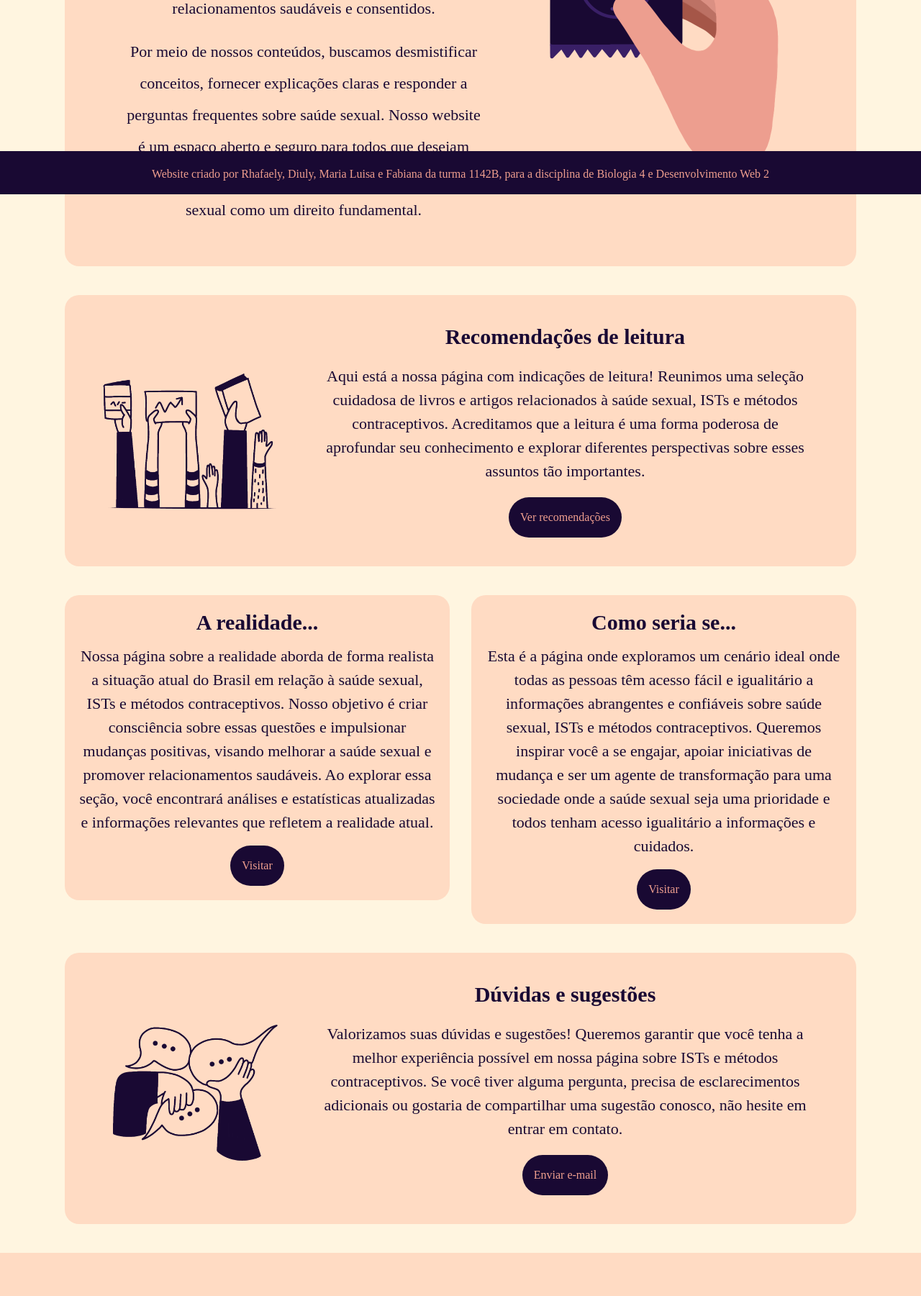
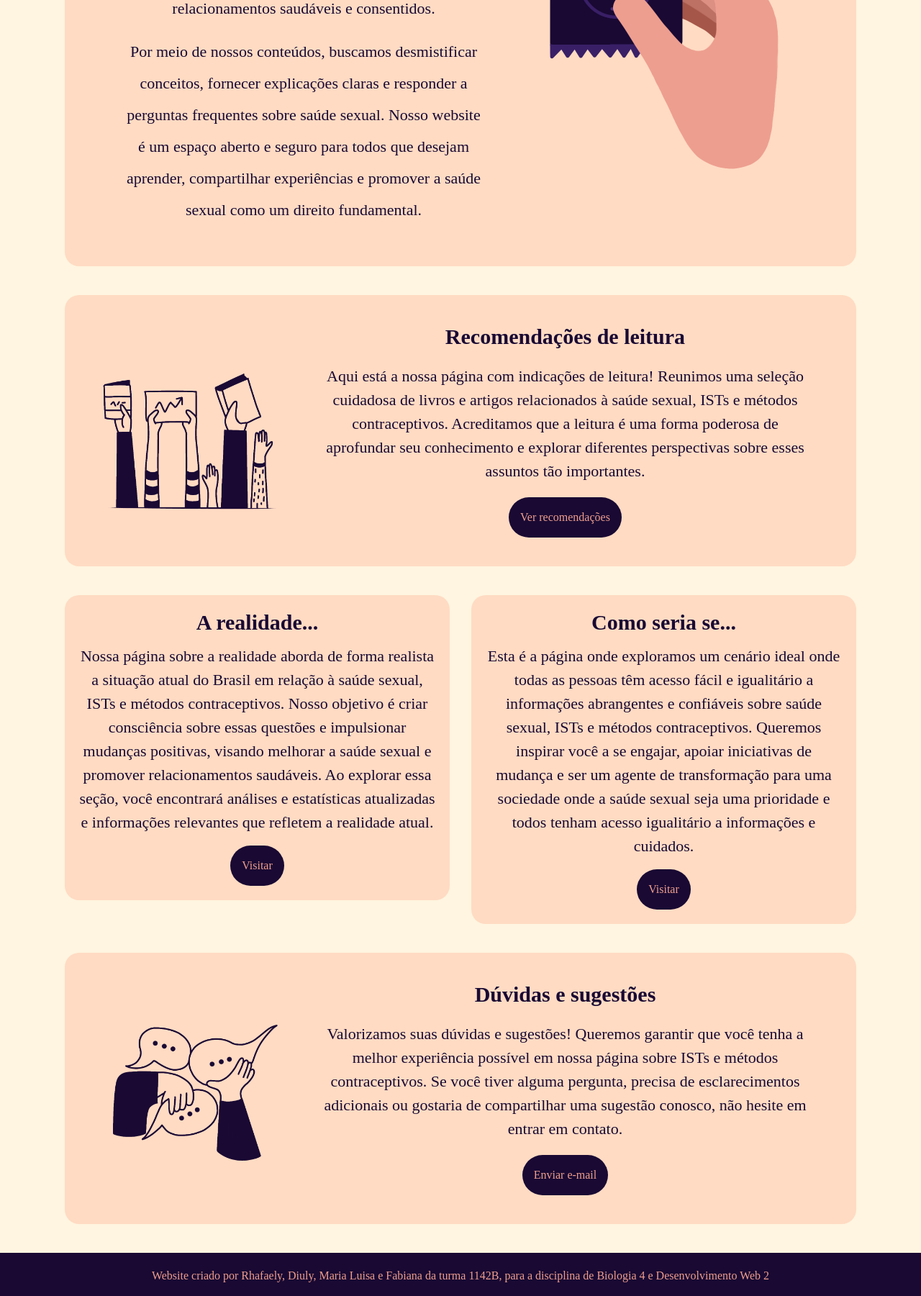
Before and after one commit to RhafaelyReis/BeSafe, a PHP site: page / in a window 1280 px wide. Shown: the part 530-2331 px from the top of the page at 72% size. Before the commit the page ends 2271 px from the top, so only its background shows below. Run offline with PHP 8.4, Linux system fonts and the light colour scheme.

Commit message:
Update style.css

```diff
--- a/BeSafe/Css/style.css
+++ b/BeSafe/Css/style.css
@@ -365,7 +365,6 @@ footer{
 }
 
 #final-da-pagina{
-    position: fixed; /* Garante que o rodapé permaneça no final da página */
     bottom: 0; /* Alinha o rodapé à parte inferior da página */
     width: 100%
 }
```
